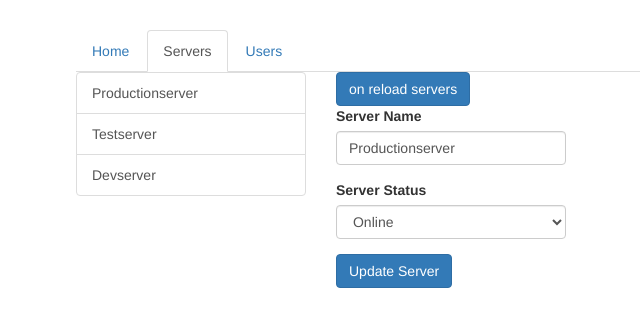
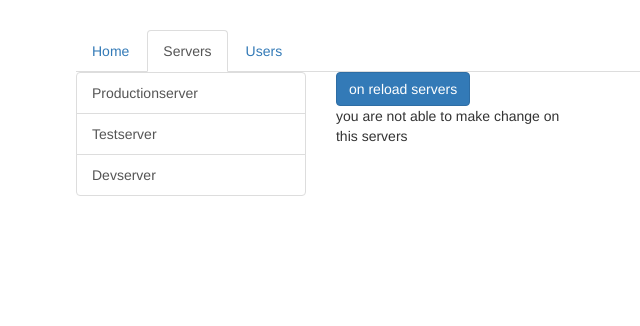
Before and after one commit to ahmdjerid/angular-routing, an Angular app: page /servers/1/1 in a window 1280 px wide. Shown: the top 326 px of the page, without its empty margins (189-829 px from the left). Built offline with nearby package versions, Linux system fonts and the light colour scheme.

Commit message:
ad d condition to udate server

```diff
--- a/src/app/servers/edit-server/edit-server.component.html
+++ b/src/app/servers/edit-server/edit-server.component.html
@@ -1,21 +1,17 @@
+<div *ngIf="!isEditAllowed">
+  <p>you are not able to make change on this servers</p>
+</div>
+<div *ngIf="isEditAllowed">
 <div class="form-group">
   <label for="name">Server Name</label>
-  <input
-    type="text"
-    id="name"
-    class="form-control"
-    [(ngModel)]="serverName">
+  <input type="text" id="name" class="form-control" [(ngModel)]="serverName">
 </div>
 <div class="form-group">
   <label for="status">Server Status</label>
-  <select
-    id="status"
-    class="form-control"
-    [(ngModel)]="serverStatus">
+  <select id="status" class="form-control" [(ngModel)]="serverStatus">
     <option value="online">Online</option>
     <option value="offline">Offline</option>
   </select>
 </div>
-<button
-  class="btn btn-primary"
-  (click)="onUpdateServer()">Update Server</button>
+<button class="btn btn-primary" (click)="onUpdateServer()">Update Server</button>
+</div>
--- a/src/app/servers/edit-server/edit-server.component.ts
+++ b/src/app/servers/edit-server/edit-server.component.ts
@@ -13,6 +13,7 @@ export class EditServerComponent implements OnInit {
   serverName = '';
   serverStatus = '';
   idserverToUpdate = 0;
+  isEditAllowed = false;
   constructor(private serversService: ServersService,
     private activatedRoute: ActivatedRoute) { }
 
@@ -23,7 +24,12 @@ export class EditServerComponent implements OnInit {
         this.idserverToUpdate = param['id'];
       }
     );
-
+    this.activatedRoute.queryParams.subscribe(
+      (params: Params) => {
+      this.isEditAllowed = params['isAllowd'];
+        console.log(params['isAllowd']);
+      }
+    );
     this.server = this.serversService.getServer(+this.idserverToUpdate);
     if (this.server) {
       this.serverName = this.server.name;
--- a/src/app/servers/server/server.component.html
+++ b/src/app/servers/server/server.component.html
@@ -1,2 +1,3 @@
 <h5>{{ server.name }}</h5>
 <p>Server status is {{ server.status }}</p>
+<button class="btn btn-primary" (click)="onEdit()"> edit server</button>
--- a/src/app/servers/server/server.component.ts
+++ b/src/app/servers/server/server.component.ts
@@ -1,4 +1,4 @@
-import { ActivatedRoute, Params } from '@angular/router';
+import { ActivatedRoute, Params, Router } from '@angular/router';
 import { Component, OnInit } from '@angular/core';
 
 import { ServersService } from '../servers.service';
@@ -12,15 +12,19 @@ export class ServerComponent implements OnInit {
   server: { id: number, name: string, status: string };
 
   constructor(private serversService: ServersService,
-    private activateRoute: ActivatedRoute) { }
-
+    private activateRoute: ActivatedRoute,
+    private route: Router) { }
 
 
   ngOnInit() {
     this.activateRoute.params.subscribe(
       (params: Params) => { this.server = this.serversService.getServer(+params['id']); }
     );
-
+  }
+  onEdit() {
+    console.log("this");
+    console.log(this.route);
+    this.route.navigate(['servers', this.server.id, 'edit']);
   }
 
 }
--- a/src/app/servers/servers.component.html
+++ b/src/app/servers/servers.component.html
@@ -1,8 +1,8 @@
 <div class="row">
   <div class="col-xs-12 col-sm-4">
     <div class="list-group">
-      <a [routerLink]="['/servers',server.id]" [queryParams]="{'isAllowd' :true}" fragment="loadings" href="#" class="list-group-item"
-        *ngFor="let server of servers">
+      <a [routerLink]="['/servers',server.id]" [queryParams]="{'isAllowd' : server.id===1 ? true : false}" fragment="loadings"
+        href="#" class="list-group-item" *ngFor="let server of servers">
         {{ server.name }}
       </a>
     </div>
```
